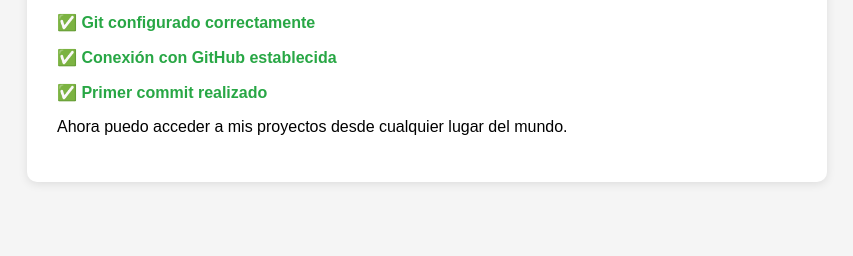
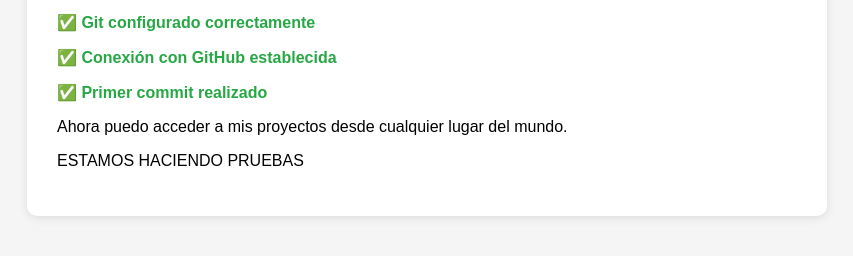
Before and after one commit to Mclaide/mi-primer-proyecto, a plain HTML site: page index.html in a window 1280 px wide. Shown: the part 152-408 px from the top of the page, without its empty margins (213-1066 px from the left). Drawn offline with Linux system fonts and the light colour scheme.

Commit message:
Actualización del archivo index.html

```diff
--- a/index.html
+++ b/index.html
@@ -36,6 +36,7 @@
         <p class="success">✅ Conexión con GitHub establecida</p>
         <p class="success">✅ Primer commit realizado</p>
         <p>Ahora puedo acceder a mis proyectos desde cualquier lugar del mundo.</p>
+        <p>ESTAMOS HACIENDO PRUEBAS</p>
     </div>
 </body>
 </html>
```
